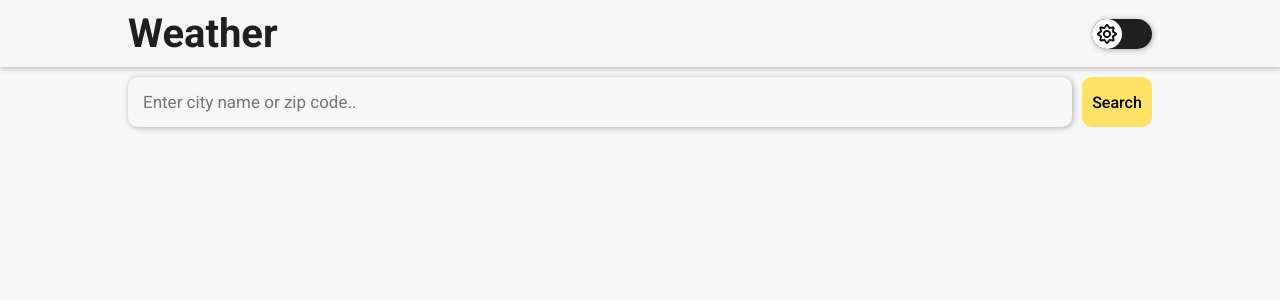
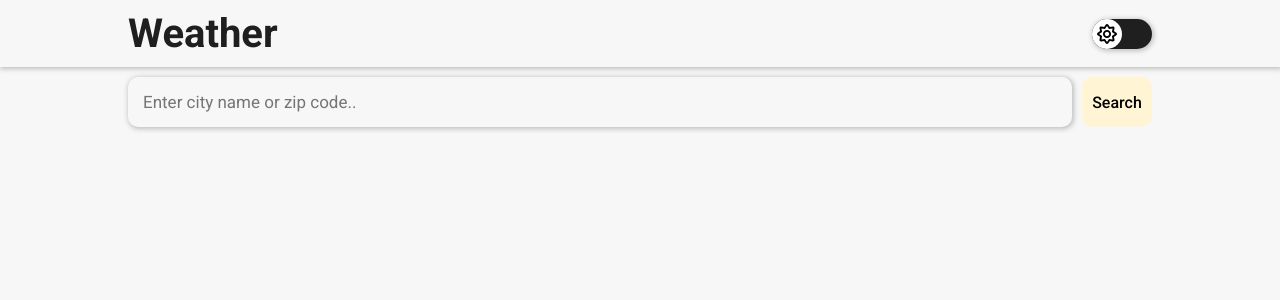
Before and after one commit to tabishabbasi1920st/weather_app, a React (Create React App) app: page /search in a window 1280 px wide. Shown: the top 300 px of the page. Built offline with nearby package versions, Linux system fonts and the light colour scheme.

Commit message:
Fix btn in search route of header and changes in notfound route

```diff
--- a/src/components/Searchbar.js
+++ b/src/components/Searchbar.js
@@ -5,6 +5,7 @@ const Searchbar = ({
   executableFunction,
   searchValue,
   setSearchValue,
+  disabled,
 }) => (
   <MainContainer>
     <SearchInput
@@ -15,7 +16,9 @@ const Searchbar = ({
       value={searchValue}
       onChange={(e) => setSearchValue(e.target.value)}
     />
-    <SearchButton onClick={executableFunction}>Search</SearchButton>
+    <SearchButton disabled={disabled} onClick={executableFunction}>
+      Search
+    </SearchButton>
   </MainContainer>
 );
 
@@ -50,4 +53,7 @@ const SearchButton = styled.button`
   color: #000;
   font-weight: 500;
   cursor: pointer;
+  &:disabled {
+    background-color: #fff4d4;
+  }
 `;
--- a/src/pages/NotFound.js
+++ b/src/pages/NotFound.js
@@ -5,16 +5,22 @@ import { useContext } from "react";
 import { useNavigate } from "react-router-dom";
 
 const NotFound = () => {
-  const { isDarkMode } = useContext(ThemeContext);
+  const { isDarkMode, setIsDarkMode } = useContext(ThemeContext);
 
   const navigate = useNavigate();
 
   return (
     <MainContainer>
-      <Header isDarkMode={isDarkMode} searchBtn={false} />
+      <Header
+        setIsDarkMode={setIsDarkMode}
+        isDarkMode={isDarkMode}
+        searchBtn={false}
+      />
       <Body>
         <ErrTxt isDarkMode={isDarkMode}>404 route not found</ErrTxt>
-        <Button onClick={() => navigate("/")}>Go Back To Home</Button>
+        <Button isDarkMode={isDarkMode} onClick={() => navigate("/")}>
+          Go Back To Home
+        </Button>
       </Body>
     </MainContainer>
   );
@@ -50,13 +56,14 @@ const ErrTxt = styled.p`
 `;
 
 const Button = styled.button`
+  background-color: ${({ isDarkMode }) => (isDarkMode ? "#ffe168" : "#fff")};
   height: 40px;
   padding: 10px 20px;
   border-radius: 30px;
   border: none;
   font-size: 16px;
   cursor: pointer;
-  &:hover {
-    box-shadow: 1px 1px 5px 1px #bfbfbf;
-  }
+  font-weight: 500;
+  box-shadow: ${({ isDarkMode }) =>
+    isDarkMode ? "" : "1px 1px 5px 1px #bfbfbf;"};
 `;
--- a/src/pages/Search.js
+++ b/src/pages/Search.js
@@ -93,6 +93,7 @@ const Search = () => {
           searchValue={searchValue}
           setSearchValue={setSearchValue}
           executableFunction={fetchCurrentLocationWeather}
+          disabled={searchValue === ""}
         />
         <SearchResultContainer>{renderAppropriateView()}</SearchResultContainer>
       </SearchSection>
```
